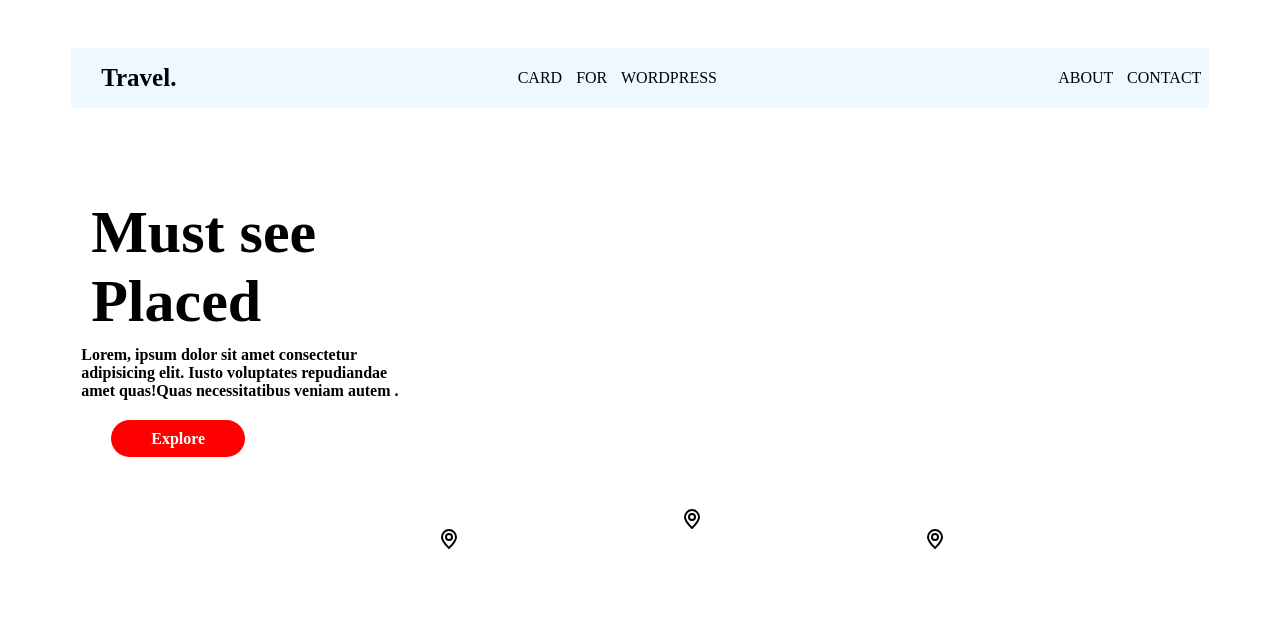
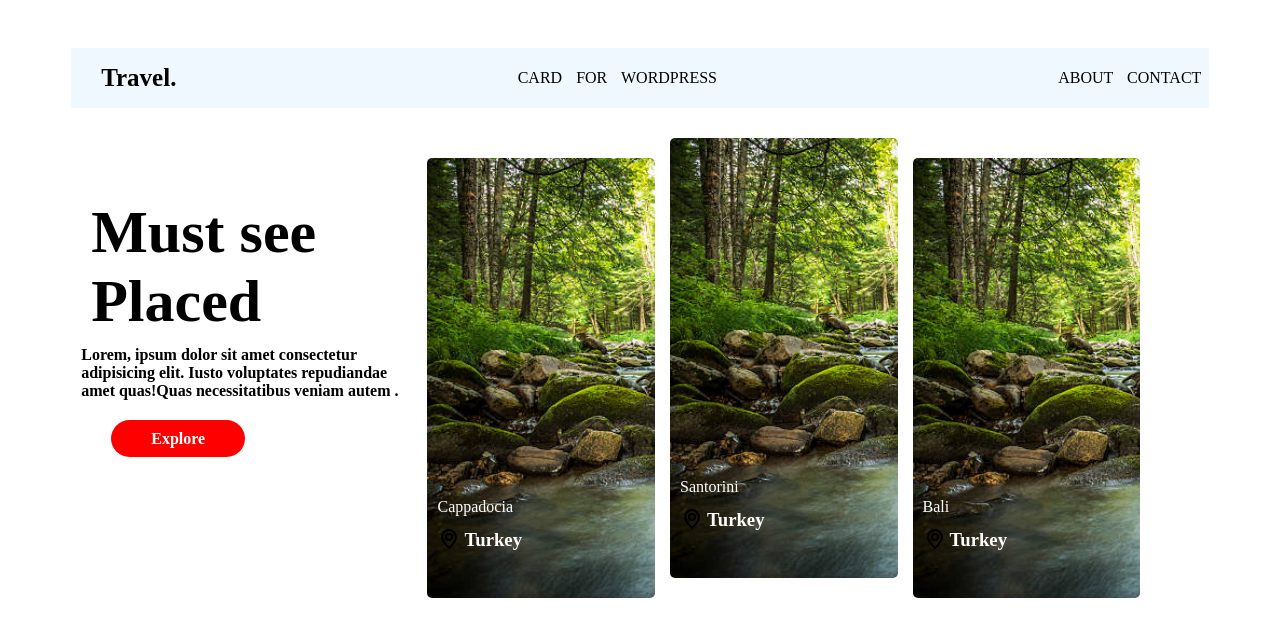
Before and after one commit to prakashprajapat2008/Deployment-repo, a plain HTML site: page index.html in a window 1280 px wide. Drawn offline with Linux system fonts and the light colour scheme.

Commit message:
added file

```diff
--- a/index.html
+++ b/index.html
@@ -63,7 +63,7 @@
     font-size : 50px;
 }
 .cap{
-    background-image: url(download.webp);
+    background-image: url(istockphoto-484866870-612x612.jpg);
     width: 20%;
     background-size: cover;
     margin-top: 20px;
@@ -72,7 +72,7 @@
 }
 .san{
     width: 20%;
-    background-image: url(download.webp);
+    background-image: url(istockphoto-484866870-612x612.jpg);
     background-size: cover;
     height: 440px;
     position: relative;
@@ -83,7 +83,7 @@
 .bali{
     margin-top: 20px;
     width: 20%;
-    background-image: url(download.webp);
+    background-image: url(istockphoto-484866870-612x612.jpg);
     background-size: cover;
     border-radius: 5px;
     border: 2px solid color white;
```
Also changed, not shown: istockphoto-484866870-612x612.jpg (added).
